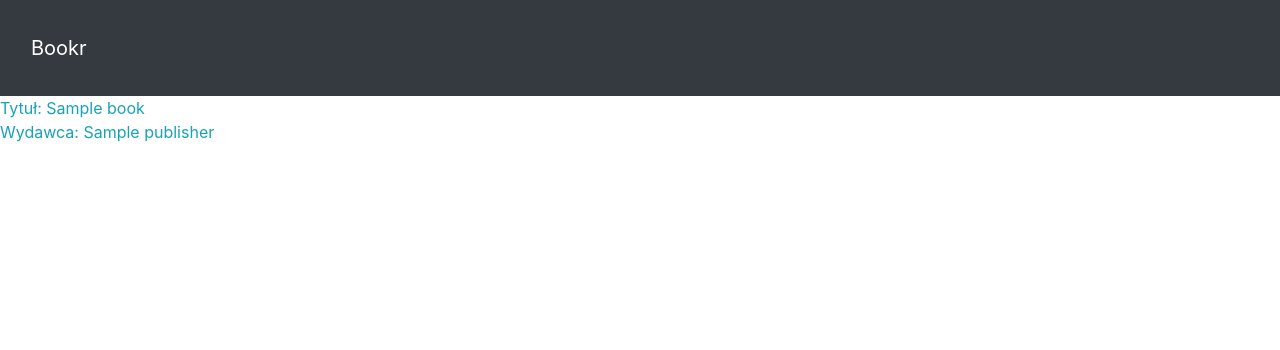
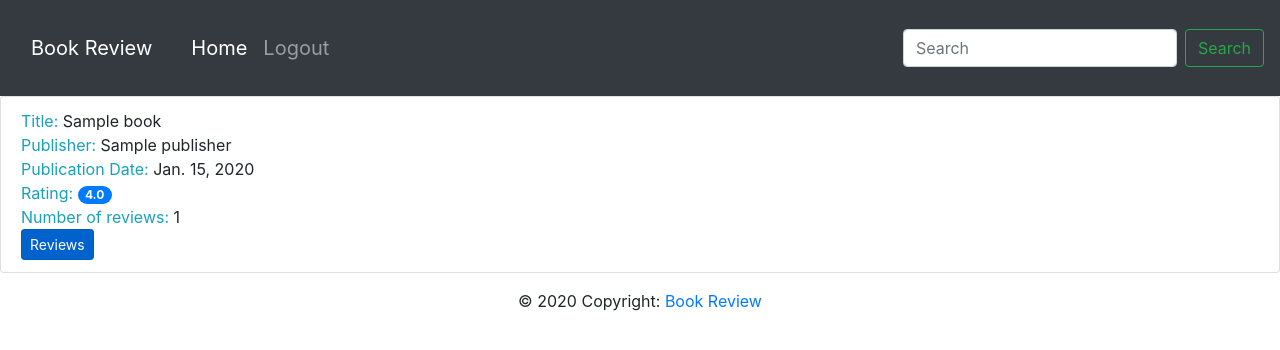
Before and after one commit to dev-com2020/dj-projekt_bookr, a Django app: page /books/ in a window 1280 px wide. Shown: the top 350 px of the page. Run offline with Django 3.2, Linux system fonts and the light colour scheme; tables that the repository leaves empty hold one stand-in row (values such as "Sample post"); some libraries are stand-ins or nearby versions.

Commit message:
29.04 14:10

```diff
--- a/bookr/reviews/templates/book_list.html
+++ b/bookr/reviews/templates/book_list.html
@@ -2,10 +2,23 @@
 {% block content %}
 <ul class="list-group">
     {% for item in book_list %}
-    <li class="list-group">
-     <span class="text-info">Tytuł: {{ item.book.title }}</span>
-    </li>
-    <span class="text-info">Wydawca: {{ item.book.publisher }}</span>
+<li class="list-group-item">
+      <span class="text-info">Title: </span> <span>{{ item.book.title }}</span>
+      <br>
+      <span class="text-info">Publisher: </span><span>{{ item.book.publisher }}</span>
+      <br>
+      <span class="text-info">Publication Date: </span><span>{{ item.book.publication_date }}</span>
+      <br>
+      <span class="text-info">Rating: </span><span class="badge badge-primary badge-pill">{{ item.book_rating }}</span>
+      <br>
+      <span class="text-info">Number of reviews: </span><span>{{ item.number_of_reviews }}</span>
+      <br>
+      {% if item.book_rating is null %}
+      <span class="text-secondary">Provide a rating and write the first review for this book.</span>
+      <br>
+      {% endif %}
+      <a class="btn btn-primary btn-sm active" role="button" aria-pressed="true" href="/book/{{ item.book.id }}/">Reviews</a></li>
+  </li>
     {% endfor %}
 </ul>
  {% endblock %}
--- a/bookr/templates/base.html
+++ b/bookr/templates/base.html
@@ -21,9 +21,31 @@
 </head>
 <body>
  <nav class="navbar navbar-expand-sm navbar-dark bg-dark sticky-top">
-    <a class="navbar-brand" href="{% url 'book_list' %}">Bookr</a>
- </nav>
+          <a class="navbar-brand" href="/">Book Review</a>
+          <button class="navbar-toggler" type="button" data-toggle="collapse" data-target="#navbarSupportedContent" aria-controls="navbarSupportedContent" aria-expanded="false" aria-label="Toggle navigation">
+            <span class="navbar-toggler-icon"></span>
+          </button>
+          <div class="collapse navbar-collapse" id="navbarSupportedContent">
+            <ul class="navbar-nav mr-auto">
+              <li class="nav-item active">
+                <a class="nav-link" href="/books/">Home <span class="sr-only">(current)</span></a>
+              </li>
+              <li class="nav-item">
+                <a class="nav-link" href="#">Logout</a>
+              </li>
+            </ul>
+            <form class="form-inline my-2 my-lg-0">
+              <input class="form-control mr-sm-2" type="search" placeholder="Search" aria-label="Search">
+              <button class="btn btn-outline-success my-2 my-sm-0" type="submit">Search</button>
+            </form>
+          </div>
+        </nav>
     {% block content %}
     {% endblock %}
+ <footer class="page-footer font-small blue">
+    <div class="footer-copyright text-center py-3">© 2020 Copyright:
+      <a href="https://mdbootstrap.com/"> Book Review</a>
+    </div>
+    </footer>
 </body>
 </html>
```
